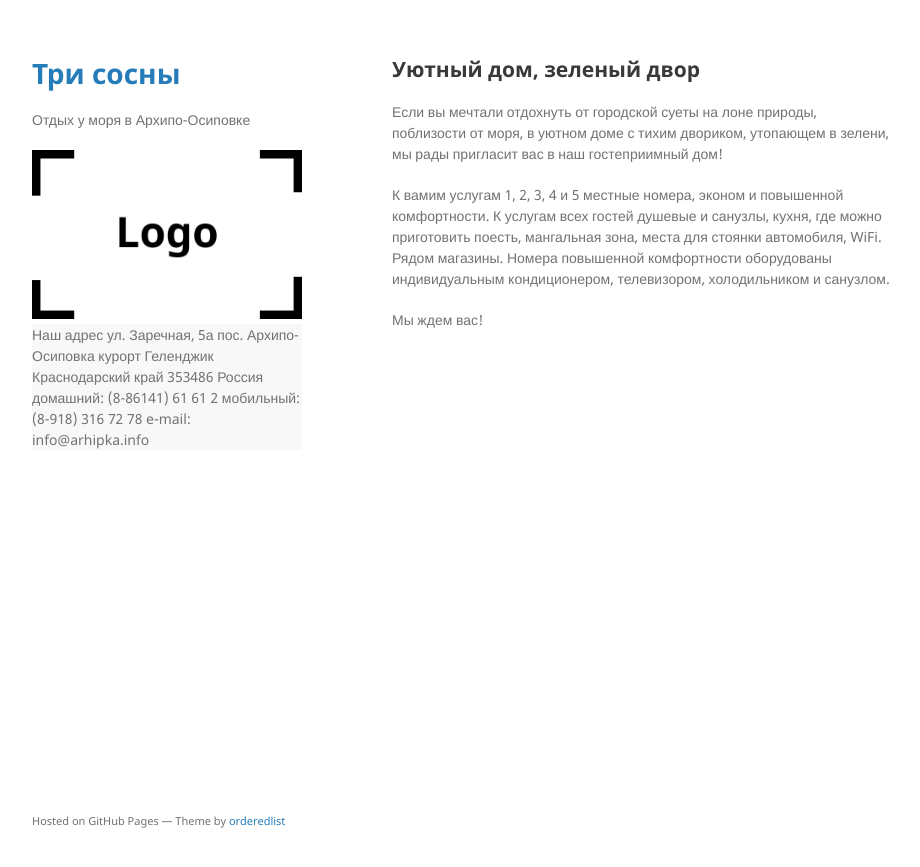
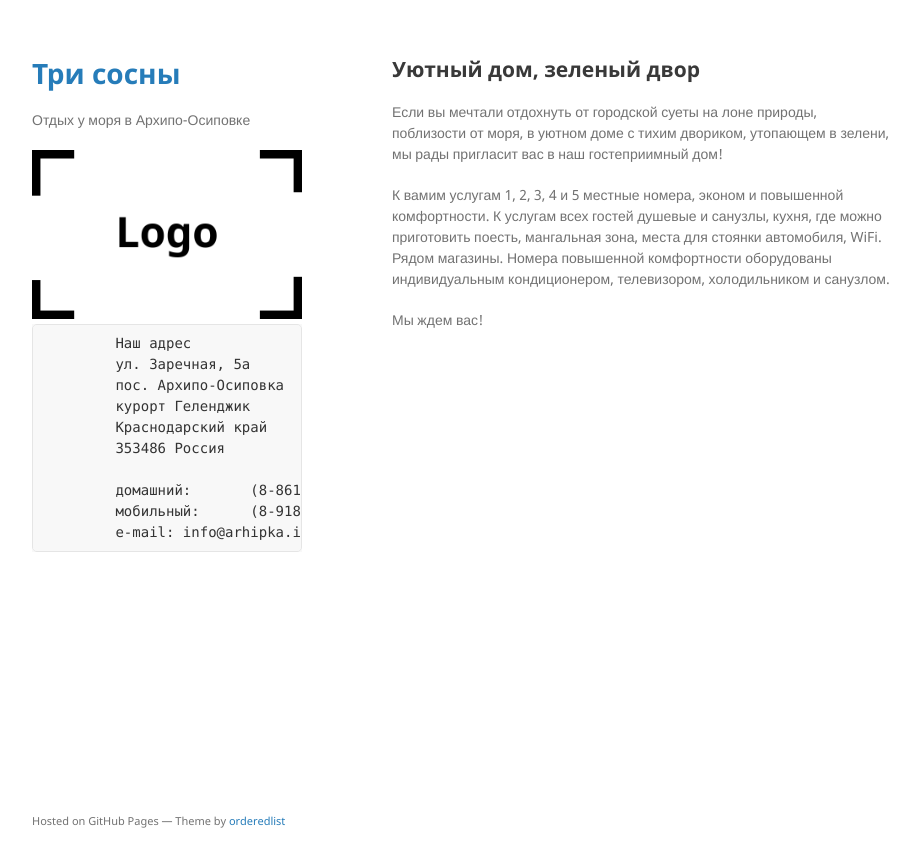
Before and after one commit to 3sosny/3sosny.github.io, a Jekyll site: the page built from index.md, in a window 1280 px wide. Shown: the top 867 px of the page, without its empty margins (178-1098 px from the left). Built offline with Jekyll 4.4.1, drawn with Linux system fonts in a browser that asks for light colours; our own code applies the rules of GitHub Pages for plain Markdown files.

Commit message:
[anton] working on header

```diff
--- a/_layouts/default.html
+++ b/_layouts/default.html
@@ -28,8 +28,9 @@
         {% endif %}
 
 
-      <div class="highlight">
-
+        <div class="language-js highlighter-rouge">
+        <div class="highlight">
+<pre class="highlight">
         Наш адрес
         ул. Заречная, 5а
         пос. Архипо-Осиповка
@@ -40,9 +41,9 @@
         домашний:	(8-86141) 61 61 2
         мобильный:	(8-918) 316 72 78
         e-mail:	info@arhipka.info
-
+</pre>
       </div>
-
+        </div>
 
       </header>
       <section>
```
